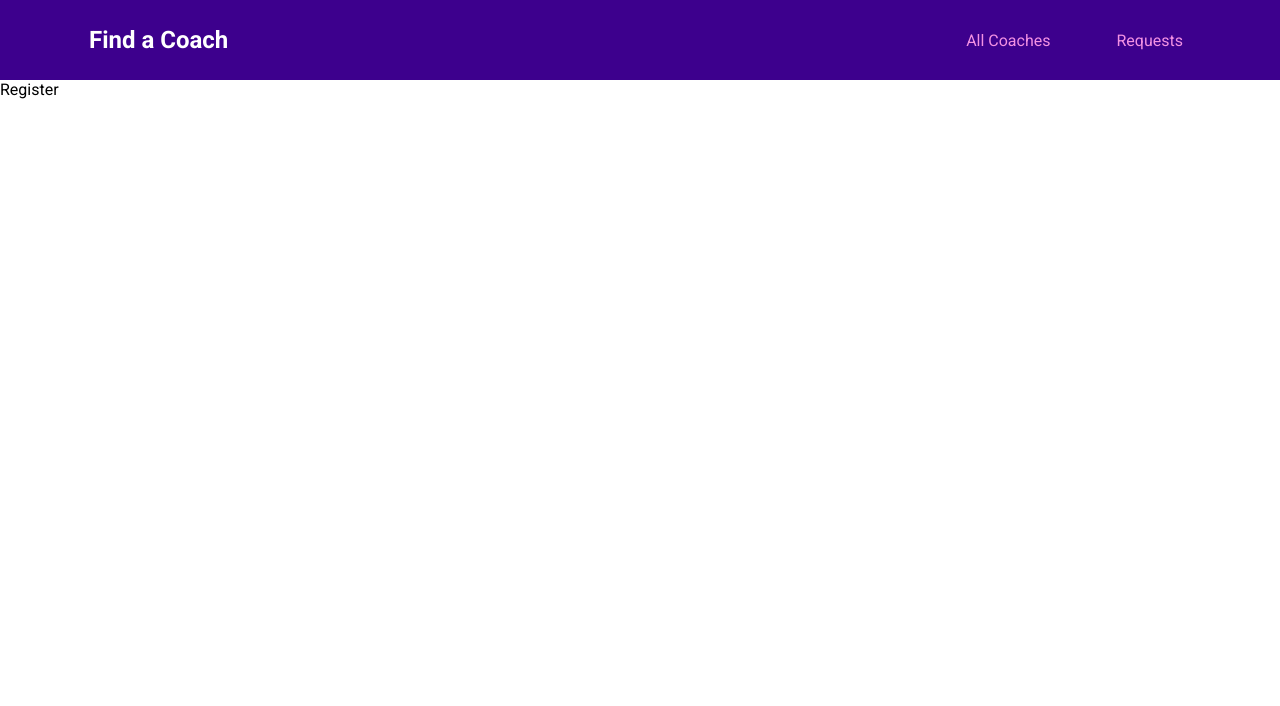
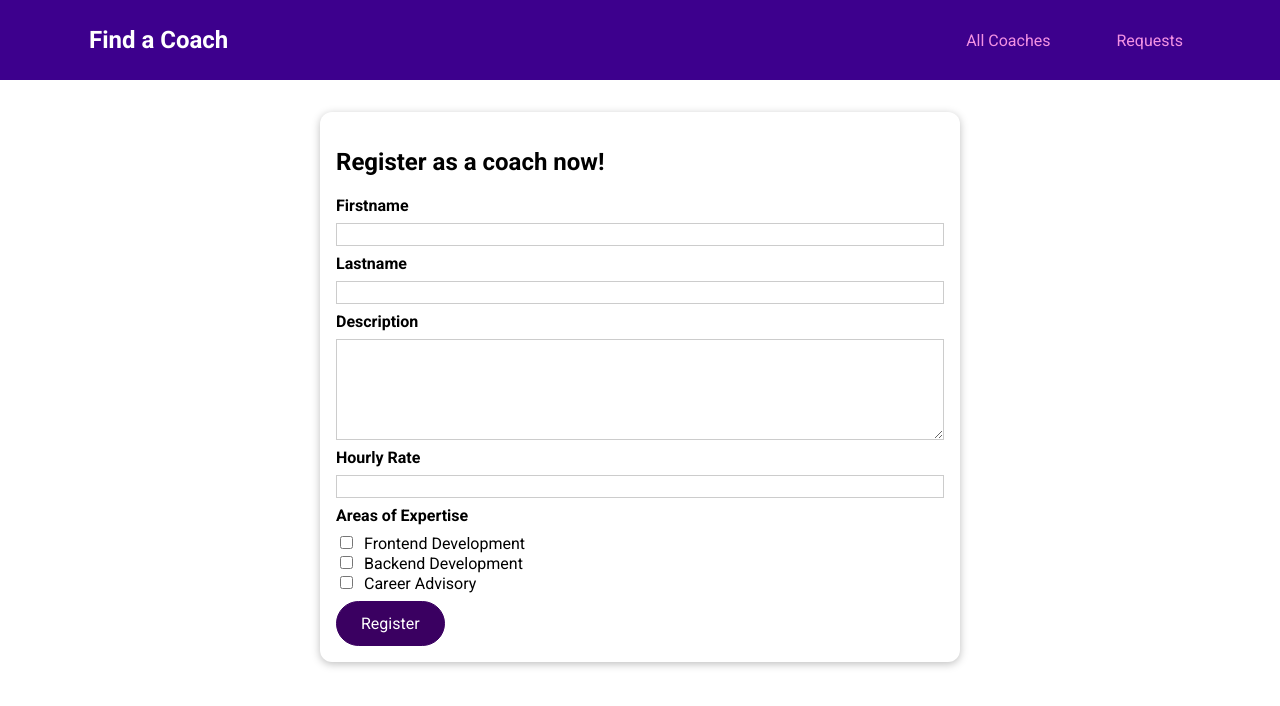
Before and after one commit to AlexanderDolzhenko/VueAppCoach, a Vue app: page /register in a window 1280 px wide. Shown: the top 706 px of the page. Built offline with nearby package versions, Linux system fonts and the light colour scheme.

Commit message:
Coach Registration

```diff
--- /dev/null
+++ b/src/components/coaches/CoachFilter.vue
@@ -0,0 +1,68 @@
+<template>
+    <base-card>
+    <h2>Find your Coach</h2>
+    <span class="filter-option">
+        <input type="checkbox" id="frontend" checked @change="setFilter"/>
+        <label for="frontend">Frontend</label>
+    </span>
+    <span class="filter-option">
+        <input type="checkbox" id="backend" checked @change="setFilter"/>
+        <label for="backend">Backend</label>
+    </span>
+    <span class="filter-option">
+        <input type="checkbox" id="career" checked @change="setFilter"/>
+        <label for="career">Career</label>
+    </span>
+    </base-card>
+</template>
+
+<script>
+export default {
+    emits: ['change-filter'],
+    data() {
+        return {
+            filters: {
+                frontend: true,
+                backend: true,
+                career: true
+            }
+        }
+    },
+    methods: {
+        setFilter(event) {
+            const inputId = event.target.id;
+            const isActive = event.target.checked;
+            const updatedFilters = {
+                ...this.filters,
+                [inputId]: isActive
+            };
+            this.filters = updatedFilters;
+            this.$emit('change-filter', updatedFilters);
+        }
+    }
+}
+
+</script>
+
+<style scoped>
+h2 {
+  margin: 0.5rem 0;
+}
+
+.filter-option {
+  margin-right: 1rem;
+}
+
+.filter-option label,
+.filter-option input {
+  vertical-align: middle;
+}
+
+.filter-option label {
+  margin-left: 0.25rem;
+}
+
+.filter-option.active label {
+  font-weight: bold;
+}
+</style>
--- /dev/null
+++ b/src/components/coaches/CoachForm.vue
@@ -0,0 +1,123 @@
+<template>
+    <form @submit.prevent="submitForm">
+        <div class="form-control">
+            <label for="firstname">Firstname</label>
+            <input type="text" id="firstname" v-model.trim="firstName">
+        </div>
+        <div class="form-control">
+            <label for="lastname">Lastname</label>
+            <input type="text" id="lastname" v-model.trim="lastName">
+        </div>
+        <div class="form-control">
+            <label for="description">Description</label>
+            <textarea id="description" rows="5" v-model.trim="description"></textarea>
+        </div>
+        <div class="form-control">
+            <label for="rate">Hourly Rate</label>
+            <input type="number" id="rate" v-model.number="rate">
+        </div>
+        <div class="form-control">
+            <h3>Areas of Expertise</h3>
+            <div>
+                <input type="checkbox" id="frontend" value="frontend" v-model="areas">
+                <label for="frontend">Frontend Development</label>
+            </div>
+            <div>
+                <input type="checkbox" id="backend" value="backend" v-model="areas">
+                <label for="backend">Backend Development</label>
+            </div>
+            <div>
+                <input type="checkbox" id="career" value="career" v-model="areas">
+                <label for="career">Career Advisory</label>
+            </div>
+        </div>
+
+
+    <base-button>Register</base-button>
+    </form>
+</template>
+
+<script>
+export default {
+    data() {
+        return {
+            firstName: '',
+            lastName: '',
+            description: '',
+            rate: null,
+            areas: []
+        }
+    },
+    methods: {
+        submitForm() {
+            const formData = {
+                first: this.firstName,
+                last: this.lastName,
+                desc: this.description,
+                rate: this.rate,
+                areas: this.areas
+            }
+            console.log(formData)
+        }
+    }
+}
+
+</script>
+
+<style scoped>
+.form-control {
+  margin: 0.5rem 0;
+}
+
+label {
+  font-weight: bold;
+  display: block;
+  margin-bottom: 0.5rem;
+}
+
+input[type='checkbox'] + label {
+  font-weight: normal;
+  display: inline;
+  margin: 0 0 0 0.5rem;
+}
+
+input,
+textarea {
+  display: block;
+  width: 100%;
+  border: 1px solid #ccc;
+  font: inherit;
+}
+
+input:focus,
+textarea:focus {
+  background-color: #f0e6fd;
+  outline: none;
+  border-color: #3d008d;
+}
+
+input[type='checkbox'] {
+  display: inline;
+  width: auto;
+  border: none;
+}
+
+input[type='checkbox']:focus {
+  outline: #3d008d solid 1px;
+}
+
+h3 {
+  margin: 0.5rem 0;
+  font-size: 1rem;
+}
+
+.invalid label {
+  color: red;
+}
+
+.invalid input,
+.invalid textarea {
+  border: 1px solid red;
+}
+
+</style>
--- a/src/pages/coaches/CoachRegistration.vue
+++ b/src/pages/coaches/CoachRegistration.vue
@@ -1,3 +1,16 @@
 <template>
-    Register
+    <section>
+        <base-card>
+        <h2>Register as a coach now!</h2>
+        <coach-form></coach-form></base-card>
+    </section>
 </template>
+
+<script>
+import CoachForm from '../../components/coaches/CoachForm.vue';
+
+export default {
+    components: { CoachForm }
+}
+
+</script>
--- a/src/pages/coaches/CoachesList.vue
+++ b/src/pages/coaches/CoachesList.vue
@@ -1,5 +1,7 @@
 <template>
-  <section>Filter</section>
+  <section>
+    <coach-filter @change-filter="setFilters"></coach-filter>
+  </section>
   <section>
     <base-card>
     <div class="controls">
@@ -23,16 +25,43 @@
 
 <script>
 import CoachItem from '../../components/coaches/CoachItem.vue';
+import CoachFilter from '../../components/coaches/CoachFilter.vue';
 export default {
-  components: { CoachItem },
+  components: { CoachItem, CoachFilter },
+  data() {
+    return {
+      activeFilters: {
+        frontend: true,
+        backend: true,
+        career: true
+      }
+    }
+  },
   computed: {
     filteredCoaches() {
-      return this.$store.getters['coaches/coaches'];
+     const coaches = this.$store.getters['coaches/coaches'];
+     return coaches.filter(coach => {
+      if (this.activeFilters.frontend && coach.areas.includes('frontend')) {
+        return true;
+      }
+      if (this.activeFilters.backend && coach.areas.includes('backend')) {
+        return true;
+      }
+      if (this.activeFilters.career && coach.areas.includes('career')) {
+        return true;
+      }
+      return false;
+     });
     },
     hasCoaches() {
       return this.$store.getters['coaches/hasCoaches'];
     },
   },
+  methods: {
+    setFilters(updatedFilters) {
+      this.activeFilters = updatedFilters;
+    }
+  }
 };
 </script>
 
```
